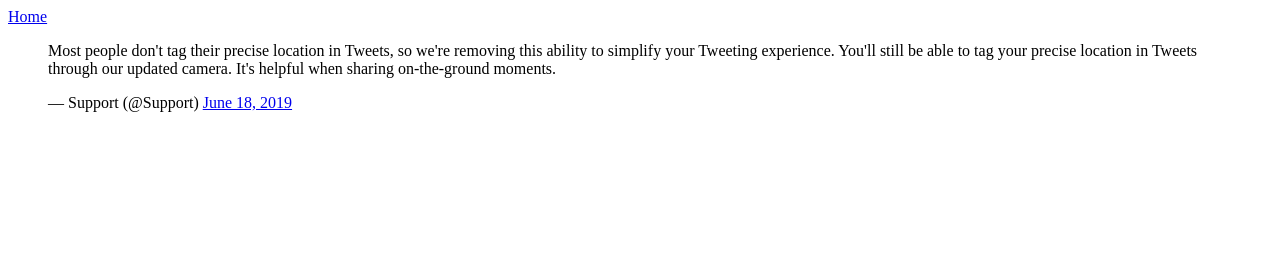
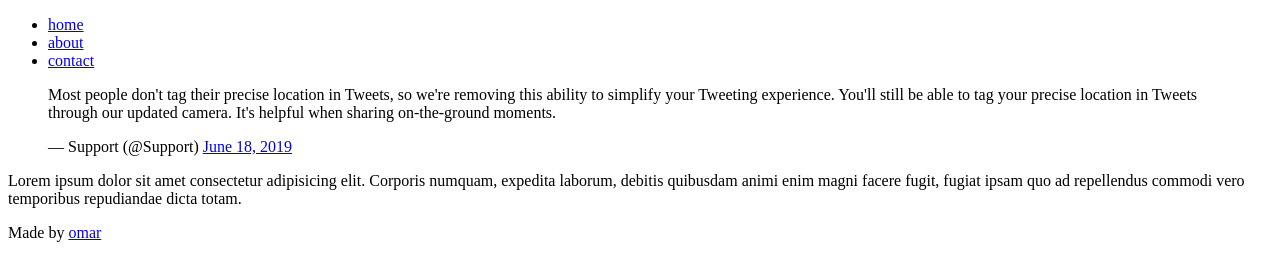
Before and after one commit to omar-abdelraheem/My_First_Portfolio, a plain HTML site: page html_basic/tweets.html in a window 1280 px wide. Drawn offline with Linux system fonts and the light colour scheme.

Commit message:
add some html code like article and aside and main

```diff
--- a/html_basic/tweets.html
+++ b/html_basic/tweets.html
@@ -6,13 +6,22 @@
     <title>basic html</title>
   </head>
   <body>
-    <a href="index.html">Home</a>
+    <header>
+      <ul>
+        <li><a href="index.html">home</a></li>
+        <li><a href="#">about</a></li>
+        <li><a href="#">contact</a></li>
+      </ul>
+    </header>
+    <main>
+      <article>
         <blockquote class="twitter-tweet">
           <p lang="en" dir="ltr">
-        Most people don&#39;t tag their precise location in Tweets, so we&#39;re
-        removing this ability to simplify your Tweeting experience. You&#39;ll
-        still be able to tag your precise location in Tweets through our updated
-        camera. It&#39;s helpful when sharing on-the-ground moments.
+            Most people don&#39;t tag their precise location in Tweets, so
+            we&#39;re removing this ability to simplify your Tweeting
+            experience. You&#39;ll still be able to tag your precise location in
+            Tweets through our updated camera. It&#39;s helpful when sharing
+            on-the-ground moments.
           </p>
           &mdash; Support (@Support)
           <a
@@ -25,5 +34,19 @@
           src="https://platform.twitter.com/widgets.js"
           charset="utf-8"
         ></script>
+      </article>
+      <aside>
+        <p>
+          Lorem ipsum dolor sit amet consectetur adipisicing elit. Corporis
+          numquam, expedita laborum, debitis quibusdam animi enim magni facere
+          fugit, fugiat ipsam quo ad repellendus commodi vero temporibus
+          repudiandae dicta totam.
+        </p>
+      </aside>
+    </main>
+
+    <footer>
+      <p>Made by <a href="#" target="_blank">omar</a></p>
+    </footer>
   </body>
 </html>
```
Also changed, not shown: html_basic/index.html (+39 -12 lines). Lines whose indentation alone changed are shown as unchanged.
